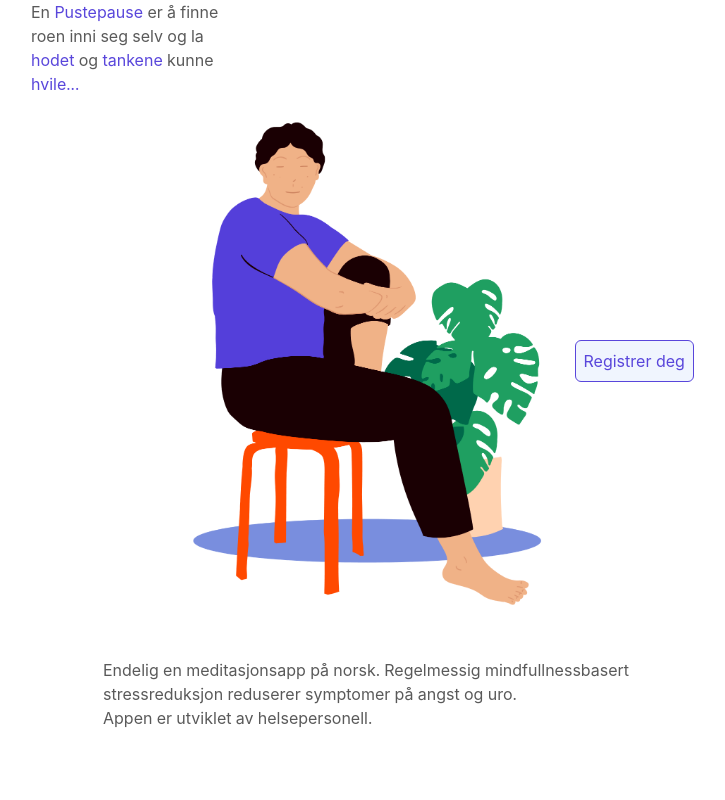
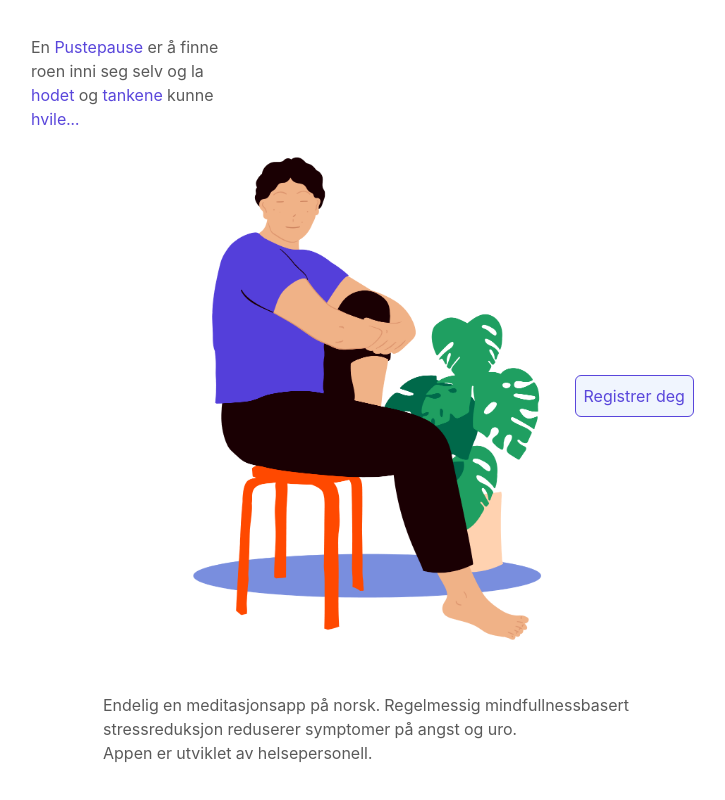
Before and after one commit to nikolai-max/react-pustepause, a React (Create React App) app: page / in a window 1280 px wide. Shown: the whole page, without its empty margins (217-942 px from the left). Built offline with nearby package versions, Linux system fonts and the light colour scheme.

Commit message:
Added vh on container, instead of %

```diff
--- a/src/index.css
+++ b/src/index.css
@@ -18,7 +18,7 @@ body {
 }
 
 .container {
-  height: 100%;
+  height: 100vh;
   display: flex;
   align-items: center;
   overflow: hidden;
```
